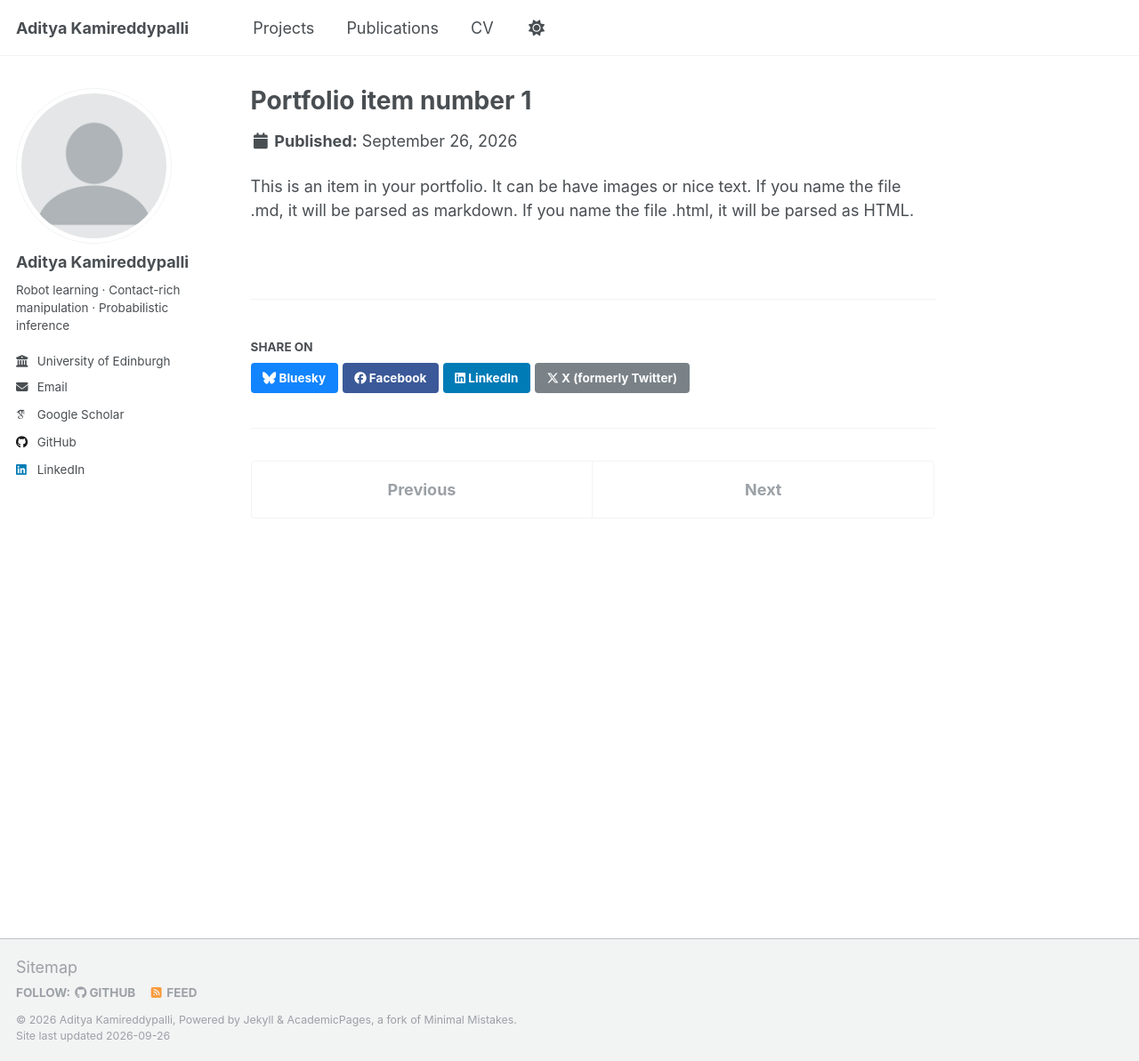
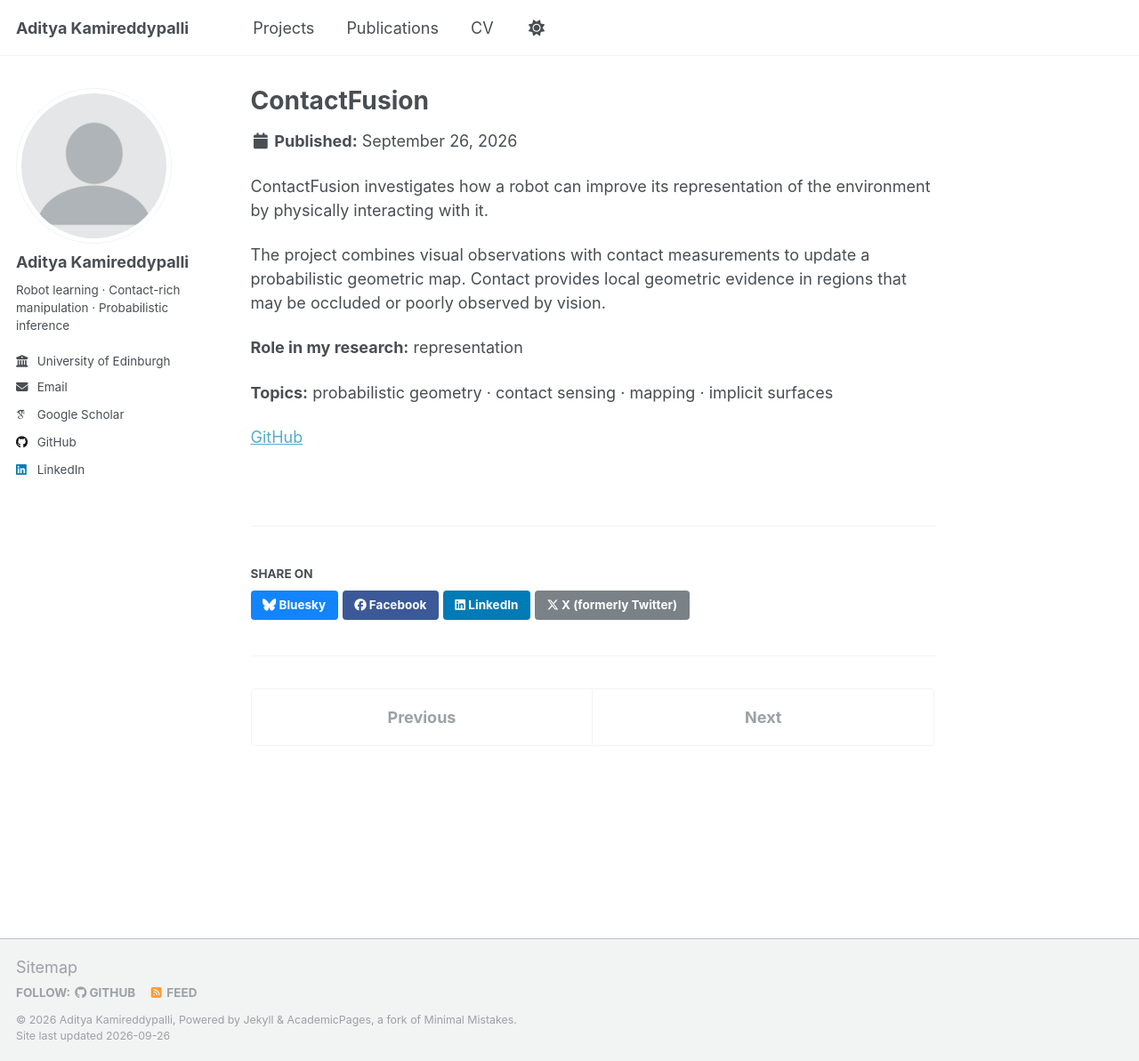
Before and after one commit to kamiradi/kamiradi.github.io, a Jekyll site: the page built from _portfolio/portfolio-1.md, in a window 1280 px wide and 1193 px high. Shown: the whole window at 89% size. Built offline with Jekyll 4.4.1, drawn with Linux system fonts in a browser that asks for light colours; some web fonts are replaced; a script that is not in the unit is left out.

Commit message:
Replace template portfolio item with ContactFusion

```diff
--- a/_portfolio/portfolio-1.md
+++ b/_portfolio/portfolio-1.md
@@ -1,7 +1,15 @@
 ---
-title: "Portfolio item number 1"
-excerpt: "Short description of portfolio item number 1<br/><img src='/images/500x300.png'>"
+title: "ContactFusion"
+excerpt: "**TL;DR — Building uncertain geometry from vision and contact.**<br/><br/>ContactFusion combines visual observations with contact measurements to update a probabilistic geometric representation, allowing interaction to reveal structure that vision alone cannot observe."
 collection: portfolio
 ---
 
-This is an item in your portfolio. It can be have images or nice text. If you name the file .md, it will be parsed as markdown. If you name the file .html, it will be parsed as HTML.
+ContactFusion investigates how a robot can improve its representation of the environment by physically interacting with it.
+
+The project combines visual observations with contact measurements to update a probabilistic geometric map. Contact provides local geometric evidence in regions that may be occluded or poorly observed by vision.
+
+**Role in my research:** representation
+
+**Topics:** probabilistic geometry · contact sensing · mapping · implicit surfaces
+
+[GitHub](https://github.com/kamiradi/contact_fusion)
```
